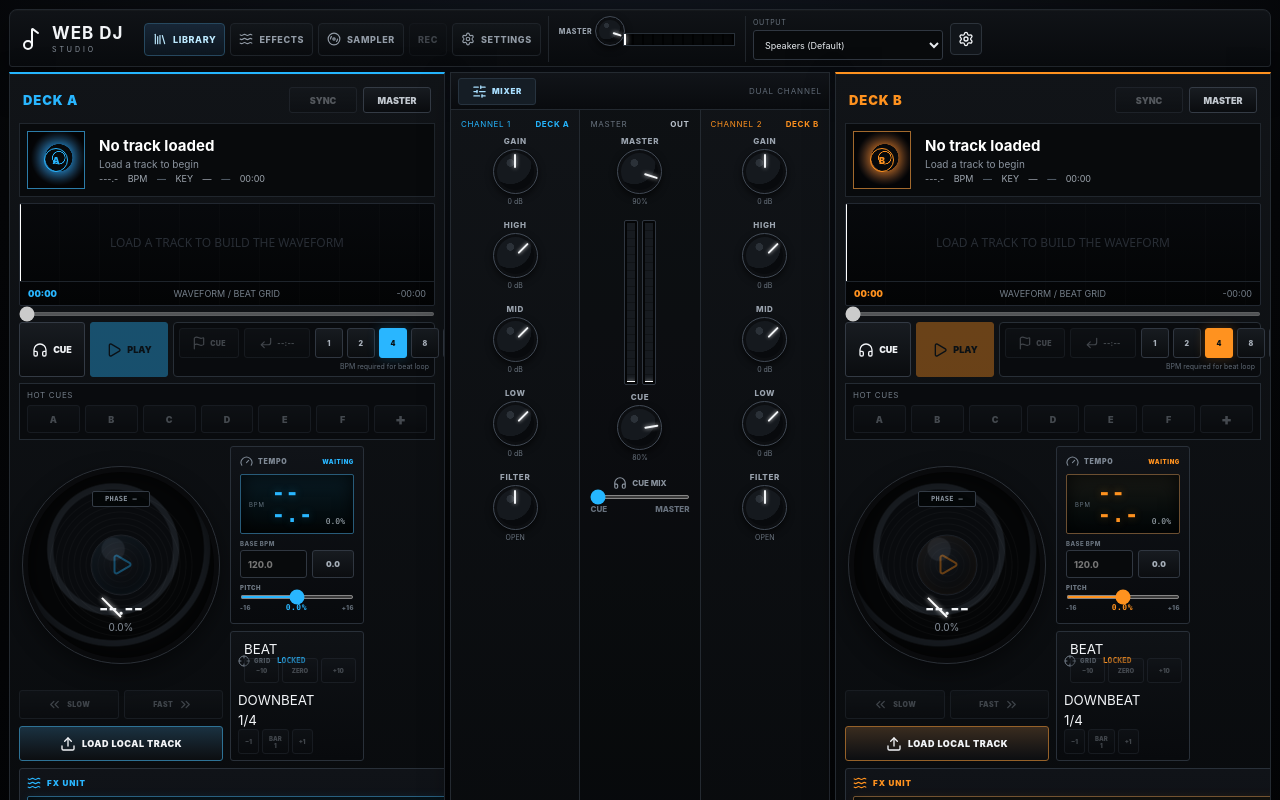
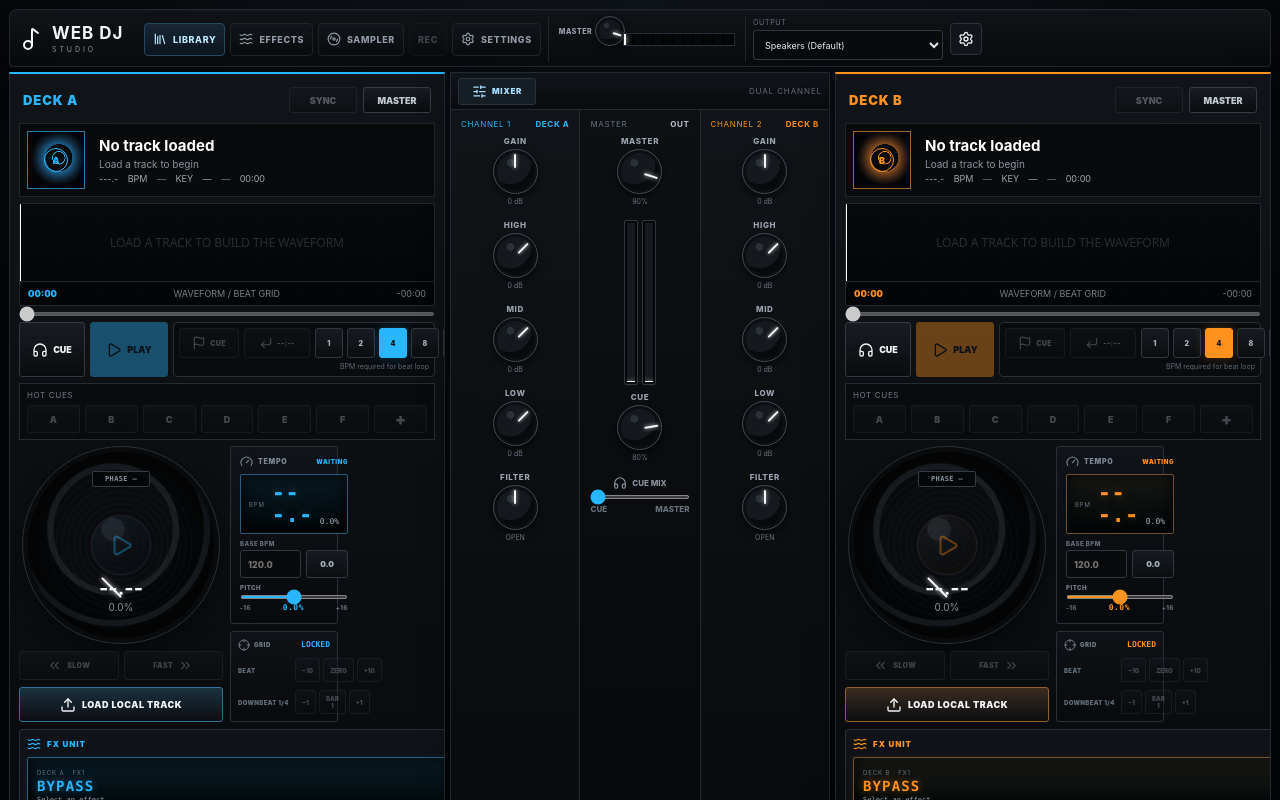
Before and after one commit to ShurexBRT/WebDJ, a React (Vite) app: page / in a window 1280 px wide. Shown: the top 800 px of the page. Built offline with nearby package versions, Linux system fonts and the light colour scheme.

Commit message:
Style compact beat and downbeat grid controls

```diff
--- a/src/components/beatGrid.css
+++ b/src/components/beatGrid.css
@@ -1,7 +1,5 @@
 .beat-grid-controls {
   display: grid;
-  grid-template-columns: minmax(0, 1fr) 112px;
-  align-items: center;
   gap: 6px;
   padding: 6px 7px;
   border: 1px solid #293039;
@@ -13,9 +11,11 @@
 .beat-grid-status span { display: flex; align-items: center; gap: 4px; color: #737d88; font-size: 6px; font-weight: 900; letter-spacing: .09em; }
 .beat-grid-status strong { color: var(--deck-accent); font-family: ui-monospace, SFMono-Regular, Menlo, monospace; font-size: 8px; white-space: nowrap; }
 
+.beat-grid-group { display: grid; grid-template-columns: 52px minmax(0, 1fr); align-items: center; gap: 5px; }
+.beat-grid-group small { color: #626d78; font-size: 6px; font-weight: 900; letter-spacing: .06em; }
 .beat-grid-actions { display: grid; grid-template-columns: repeat(3, 1fr); gap: 3px; }
 .beat-grid-actions button {
-  min-height: 25px;
+  min-height: 24px;
   border-radius: 3px;
   border: 1px solid #303741;
   background: linear-gradient(180deg, #161a1f, #0a0c0f);
```
